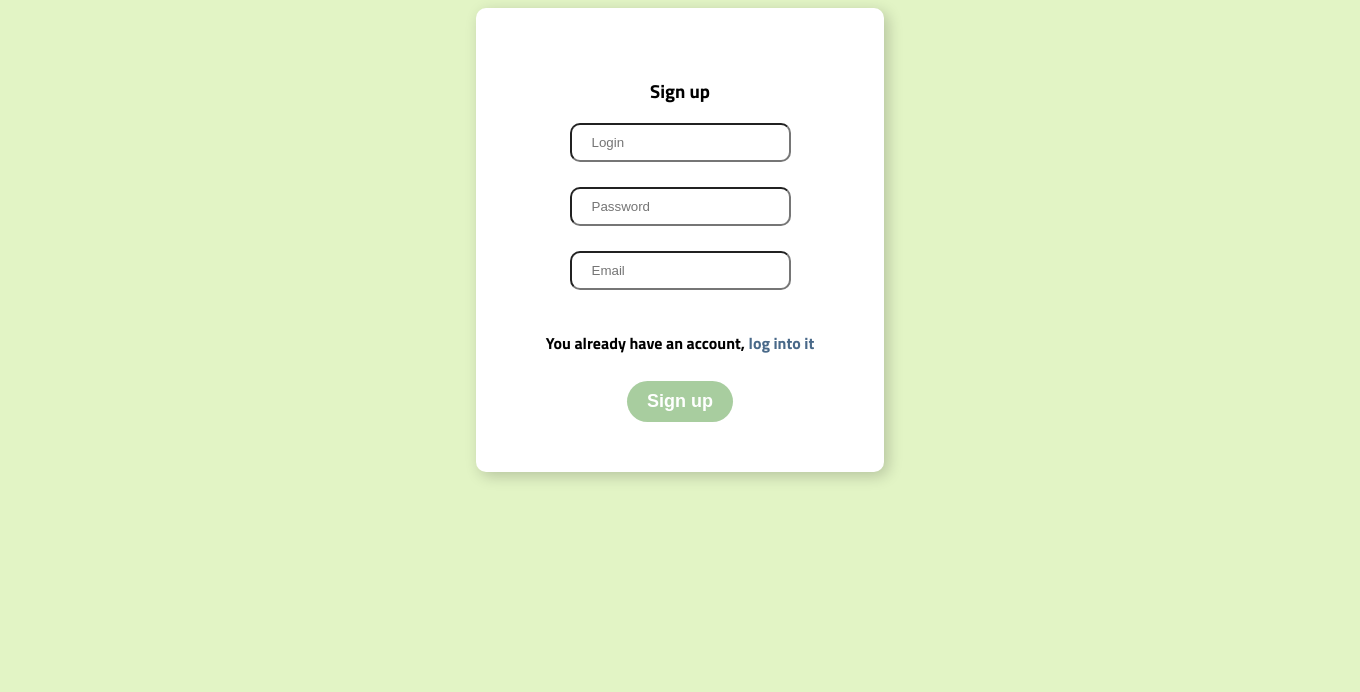
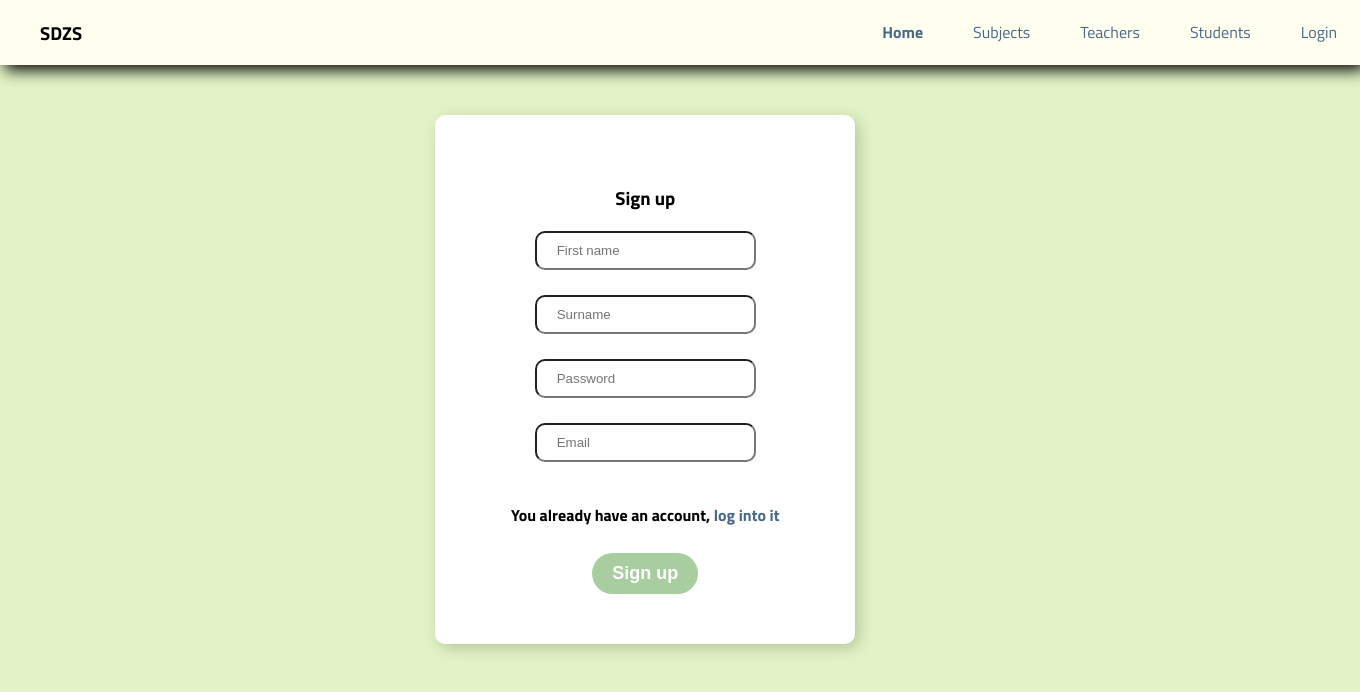
Before and after one commit to maxZapara/School-service-SDZS, a Flask app: page /register in a window 1360 px wide. Shown: the top 692 px of the page. Run offline with Flask 3, Linux system fonts and the light colour scheme.

Commit message:
changed the file tree and edited the registration

```diff
--- /dev/null
+++ b/app/static/heading.css
@@ -0,0 +1,32 @@
+body{
+    margin: 0;
+    padding: 0;
+}
+
+.header {
+    display: flex;
+    align-items: center;
+
+    background-color: #FFFFF0;
+    box-shadow: 5px 5px 15px black;
+}
+
+.title_site {
+    margin-left: 40px;
+    margin-right: 800px; /* Відступ від заголовка */
+}
+
+.header a {
+    color: #496989;
+    text-decoration: none;
+    margin-right: 50px;
+    border-bottom: 1px solid transparent;
+    transition: border-bottom 0.5s ease;
+}
+
+.header .home{
+    font-weight: bold;
+}
+.header a:hover{
+    border-bottom: 1px solid #496989;
+}
--- a/app/static/signin.css
+++ b/app/static/sign.css
@@ -1,10 +1,8 @@
 @import url('https://fonts.googleapis.com/css2?family=Titillium+Web:ital,wght@0,200;0,300;0,400;0,600;0,700;0,900;1,200;1,300;1,400;1,600;1,700&display=swap');
 
-html {
+body {
+
     background-color:#E2F4C5;
-    display:flex;
-    align-items:center;
-    justify-content:center;
     font-family: 'Titillium Web', sans-serif;
 }
 
@@ -13,11 +11,17 @@ html {
 }
 
 .sign_in_block {
-    max-width:800px;
+    display:flex;
+    align-items:center;
+    justify-content:center;
+
+
+    margin-top: 50px;
+    margin-left: 32%;
     padding:50px 70px;
     border-radius:10px;
+    width: 280px;
     font-weight:bold;
-    margin-bottom:30px;
     box-shadow:4px 4px 15px rgba(0, 0, 0, 0.2);
     background-color:#fff;
     text-align: center;
--- a/app/static/signup.css
+++ /dev/null
@@ -1,53 +0,0 @@
-@import url('https://fonts.googleapis.com/css2?family=Titillium+Web:ital,wght@0,200;0,300;0,400;0,600;0,700;0,900;1,200;1,300;1,400;1,600;1,700&display=swap');
-
-html {
-    background-color:#E2F4C5;
-    display:flex;
-    align-items:center;
-    justify-content:center;
-    font-family: 'Titillium Web', sans-serif;
-}
-
-.text-center {
-    text-align: center;
-}
-
-.sign_in_block {
-    max-width:800px;
-    padding:50px 70px;
-    border-radius:10px;
-    font-weight:bold;
-    margin-bottom:30px;
-    box-shadow:4px 4px 15px rgba(0, 0, 0, 0.2);
-    background-color:#fff;
-    text-align: center;
-}
-
-.sign_in_block .item {
-    border-radius:10px;
-    margin-bottom:25px;
-    padding:10px 20px;
-}
-
-.sign_in_block .create_acount a {
-    color: #496989;
-    text-decoration: none;
-}
-
-.sign_in_block .sign_in_accounnt {
-    border-radius:30px;
-    padding:10px 20px;
-    font-size:18px;
-    font-weight:bold;
-    background-color:#A8CD9F;
-    border:none;
-    color:white;
-    margin-top:10px;
-
-}
-
-@media (max-width: 576px) {
-    .sign_in_block form {
-        padding:50px 20px;
-    }
-}
--- a/app/templates/authorization/sign_up/signup.html
+++ b/app/templates/authorization/sign_up/signup.html
@@ -3,15 +3,27 @@
 <head>
     <meta charset="UTF-8">
     <meta name="viewport" content="width=device-width, initial-scale=1.0">
-    <link rel="stylesheet" href="/static/signup.css">
+    <link rel="stylesheet" href="/static/sign.css">
+    <link rel="stylesheet" href="/static/heading.css">
     <title>Sign in</title>
 </head>
 <body>
+    <div class="header">
+        <h3 class="title_site">SDZS</h3>
+        <a href="{{ url_for('main.home') }}" class="home">Home</a>
+        <a href="subjects.html" class="subjects">Subjects</a>
+        <a href="teachers.html" class="teachers">Teachers</a>
+        <a href="students.html" class="students">Students</a>
+        <a href="{{ url_for('main.login') }}">Login</a>
+    </div>
     <div class="sign_in_block">
         <form>
             <h3 class="text-center">Sign up</h3>
             <div class="form-group">
-                <input class="form-control item" type="text" name="username" minlength="4" maxlength="15" pattern="^[a-zA-Z0-9_.-]*$" id="username" placeholder="Login" required>
+                <input class="form-control item" type="text" name="username" minlength="4" maxlength="15" pattern="^[a-zA-Z0-9_.-]*$" id="username" placeholder="First name" required>
+            </div>
+            <div class="form-group">
+                <input class="form-control item" type="text" name="surname" minlength="4" maxlength="15" pattern="^[a-zA-Z0-9_.-]*$" id="surname" placeholder="Surname" required>
             </div>
             <div class="form-group">
                 <input class="form-control item" type="password" name="password" minlength="6" id="password" placeholder="Password" required>
--- a/core/routes.py
+++ b/core/routes.py
@@ -2,7 +2,7 @@ from . import main_blp
 from flask import render_template
 
 @main_blp.route("/")
-def hello_world():
+def home():
     return render_template('homepage/homepage.html')
 
 @main_blp.route("/login")
```
Also changed, not shown: app/static/homepage.css (+9 -30 lines), app/templates/authorization/sign_in/signin.html (+12 -7 lines), app/templates/homepage/homepage.html (+10 -4 lines).
